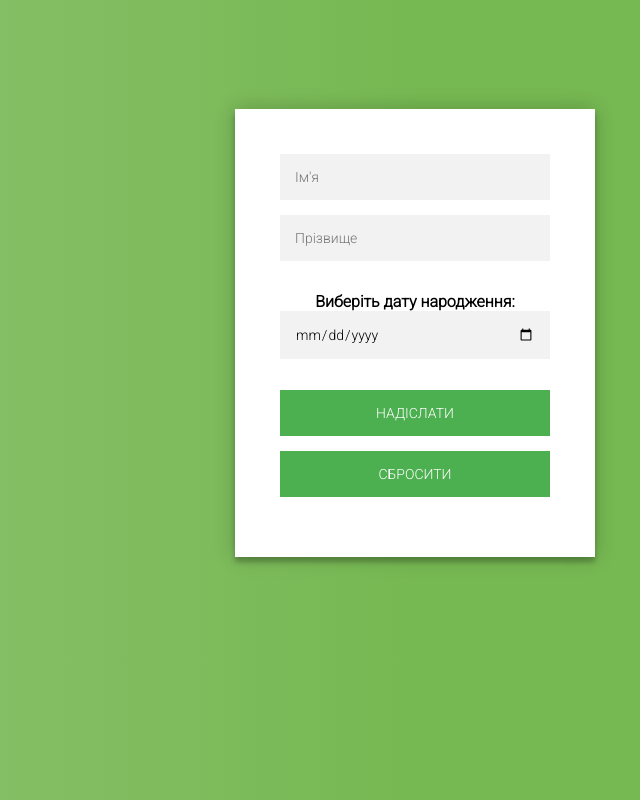
After one commit to TheTrueLoser/web-app-or-smth, a Flask app: page / in a window 1280 px wide. The commit adds this page. Shown: the whole page, without its empty margins (225-865 px from the left). Run offline with Flask 3, Linux system fonts and the light colour scheme.

Commit message:
Add files via upload

```diff
--- a/web-app/server.py
+++ b/web-app/server.py
@@ -1,6 +1,6 @@
 from random import randint
 from flask import Flask, session, redirect, url_for, request, render_template
-from main_db_controll1 import db
+from main_db_controll import db
 def index():
    max_quiz = 3
    session['quiz'] = randint(1, max_quiz)
@@ -15,9 +15,11 @@ def test():
    if request.method == 'POST':
       # print(request.form.get('first_name'))
       obj = request.form.to_dict()
+      print(obj)
       db.add_data(obj)
       info = db.get_data()
-      return render_template('answer.html', obj=obj)
+      print(info)
+      return render_template('answer.html', obj=info)
    # obj['first_name'][0]
    # request.form.get('first_name')
    return 'Получил не POST запрос'
--- a/web-app/static/css/style.css
+++ b/web-app/static/css/style.css
@@ -1,78 +1,98 @@
-h1 {
-    border: 2px #eee solid;
-    color: brown;
+@import url(https://fonts.googleapis.com/css?family=Roboto:300);
+
+.login-page {
+  width: 360px;
+  padding: 8% 0 0;
+  margin: auto;
+}
+.form {
+  position: relative;
+  z-index: 1;
+  background: #FFFFFF;
+  max-width: 360px;
+  margin: 0 auto 100px;
+  padding: 45px;
   text-align: center;
-    padding: 10px;
+  box-shadow: 0 0 20px 0 rgba(0, 0, 0, 0.2), 0 5px 5px 0 rgba(0, 0, 0, 0.24);
 }
-
-html {
-    height: 100%;
+.form input {
+  font-family: "Roboto", sans-serif;
+  outline: 0;
+  background: #f2f2f2;
+  width: 100%;
+  border: 0;
+  margin: 0 0 15px;
+  padding: 15px;
+  box-sizing: border-box;
+  font-size: 14px;
 }
-
-  .login-box {
-    position: absolute;
-    top: 50%;
-    left: 50%;
-    width: 400px;
-    padding: 40px;
-    transform: translate(-50%, -50%);
-    background: rgba(0,0,0,.5);
-    box-sizing: border-box;
-    box-shadow: 0 15px 25px rgba(0,0,0,.6);
-    border-radius: 10px;
+.form .button {
+  font-family: "Roboto", sans-serif;
+  text-transform: uppercase;
+  outline: 0;
+  background: #4CAF50;
+  width: 100%;
+  border: 0;
+  padding: 15px;
+  color: #FFFFFF;
+  font-size: 14px;
+  -webkit-transition: all 0.3 ease;
+  transition: all 0.3 ease;
+  cursor: pointer;
 }
-
-  .login-box h2 {
-    margin: 0 0 30px;
-    padding: 0;
-    color: #fff;
+.form .button:hover,.form .button:active,.form .button:focus {
+  background: #43A047;
+}
+.form .message {
+  margin: 15px 0 0;
+  color: #b3b3b3;
+  font-size: 12px;
+}
+.form .message a {
+  color: #4CAF50;
+  text-decoration: none;
+}
+.form .register-form {
+  display: none;
+}
+.container {
+  position: relative;
+  z-index: 1;
+  max-width: 300px;
+  margin: 0 auto;
+}
+.container:before, .container:after {
+  content: "";
+  display: block;
+  clear: both;
+}
+.container .info {
+  margin: 50px auto;
   text-align: center;
 }
-
-  .login-box .user-box {
-    position: relative;
+.container .info h1 {
+  margin: 0 0 15px;
+  padding: 0;
+  font-size: 36px;
+  font-weight: 300;
+  color: #1a1a1a;
 }
-
-  .login-box .user-box input {
-    width: 100%;
-    padding: 10px 0;
-    font-size: 16px;
-    color: #fff;
-    margin-bottom: 30px;
-    border: none;
-    border-bottom: 1px solid #fff;
-    outline: none;
-    background: transparent;
-  }
-  .login-box .user-box label {
-    position: absolute;
-    top:0;
-    left: 0;
-    padding: 10px 0;
-    font-size: 16px;
-    color: #fff;
-    pointer-events: none;
-    transition: .5s;
-  }
-
-  .login-box .user-box input:focus ~ label,
-  .login-box .user-box input:valid ~ label {
-    top: -20px;
-    left: 0;
-    color: #ffffff;
+.container .info span {
+  color: #4d4d4d;
   font-size: 12px;
 }
-
-  .login-box form a {
-    position: relative;
-    display: inline-block;
-    padding: 10px 20px;
-    color: #ffffff;
-    font-size: 16px;
+.container .info span a {
+  color: #000000;
   text-decoration: none;
-    text-transform: uppercase;
-    overflow: hidden;
-    transition: .5s;
-    margin-top: 40px;
-    letter-spacing: 4px
 }
+.container .info span .fa {
+  color: #EF3B3A;
+}
+body {
+  background: #76b852; /* fallback for old browsers */
+  background: rgb(141,194,111);
+  background: linear-gradient(90deg, rgba(141,194,111,1) 0%, rgba(118,184,82,1) 50%);
+  font-family: "Roboto", sans-serif;
+  -webkit-font-smoothing: antialiased;
+  -moz-osx-font-smoothing: grayscale;
+}
--- /dev/null
+++ b/web-app/templates/main.html
@@ -0,0 +1,23 @@
+<!DOCTYPE html>
+<html>
+
+<head>
+    <title>Сайт</title>
+    <link rel="stylesheet" href="{{ url_for('static', filename= 'css/style.css') }}">
+</head>
+
+<body>
+    <div class="login-page">
+        <div class="form">
+            <form class="login-form" action="test" method="post">
+                <input name="first_name" type="text" placeholder="Ім'я" />
+                <input name="last_name" type="text" placeholder="Прізвище" />
+                <p><b>Виберіть дату народження:</b> <input name="date" type="date"></p>
+                <input type="submit" class="button" value="Надіслати">
+                <input type="submit" class="button" value="Сбросити">
+            </form>
+        </div>
+    </div>
+</body>
+
+</html>
```
Also changed, not shown: web-app/main_db_controll.py (added, +43 -0 lines), web-app/templates/answer.html (added, +20 -0 lines), web-app/question.db. Lines whose indentation alone changed are shown as unchanged.
